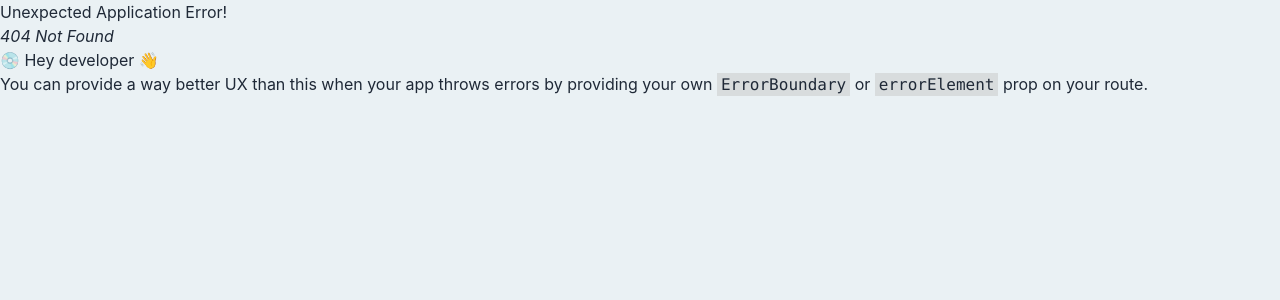
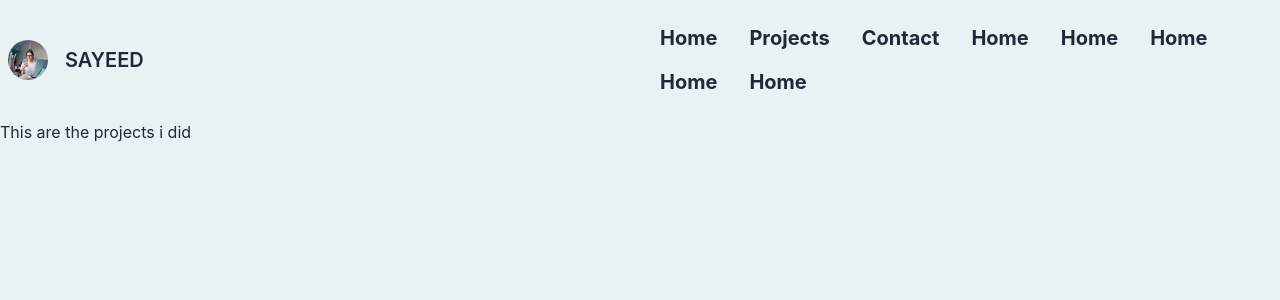
Before and after one commit to Sayeednayeem1/abu-sayeed-portfolio, a React (Create React App) app: page /projects in a window 1280 px wide. Before the commit this address had no page. Shown: the top 300 px of the page. Built offline with nearby package versions, Linux system fonts and the light colour scheme.

Commit message:
added projects and contact routes

```diff
--- /dev/null
+++ b/src/components/Contact/Contact.js
@@ -0,0 +1,11 @@
+import React from 'react';
+
+const Contact = () => {
+    return (
+        <div>
+            <h1>This is contact page </h1>
+        </div>
+    );
+};
+
+export default Contact;
--- a/src/components/Header/Header.js
+++ b/src/components/Header/Header.js
@@ -5,8 +5,8 @@ const Header = () => {
 
     const navItems = <React.Fragment>
         <li className="text-xl font-bold"><Link to='/'>Home</Link></li>
-        <li className="text-xl font-bold"><Link to='/'>Home</Link></li>
-        <li className="text-xl font-bold"><Link to='/'>Home</Link></li>
+        <li className="text-xl font-bold"><Link to='/projects'>Projects</Link></li>
+        <li className="text-xl font-bold"><Link to='/contact'>Contact</Link></li>
         <li className="text-xl font-bold"><Link to='/'>Home</Link></li>
         <li className="text-xl font-bold"><Link to='/'>Home</Link></li>
         <li className="text-xl font-bold"><Link to='/'>Home</Link></li>
--- /dev/null
+++ b/src/components/Projects/Projects.js
@@ -0,0 +1,13 @@
+import React from 'react';
+
+const Projects = () => {
+    return (
+        <div>
+
+            <h1>This are the projects i did</h1>
+
+        </div>
+    );
+};
+
+export default Projects;
--- /dev/null
+++ b/src/components/Skills/Skills.js
@@ -0,0 +1,11 @@
+import React from 'react';
+
+const Skills = () => {
+    return (
+        <div>
+            <h5>This are the skills section</h5>
+        </div>
+    );
+};
+
+export default Skills;
```
Also changed, not shown: src/Router/Router.js (+10 -0 lines).
